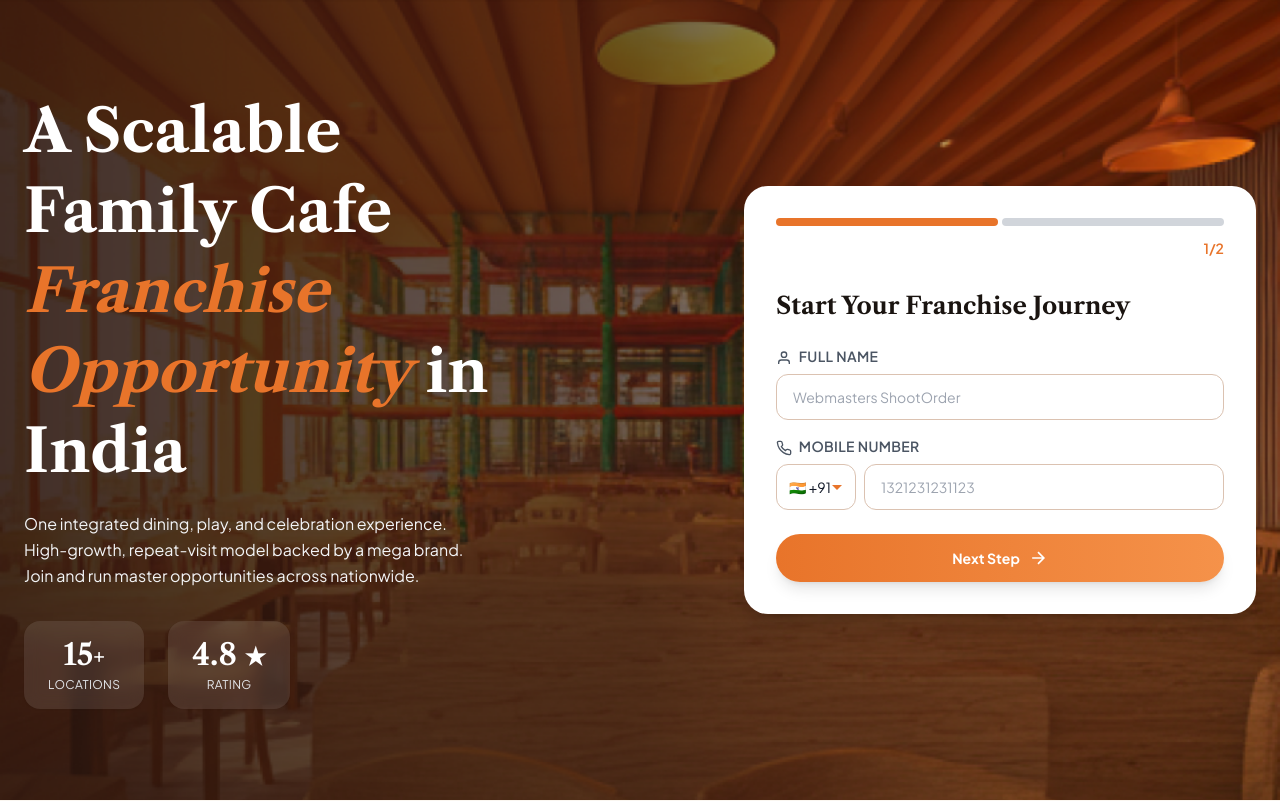
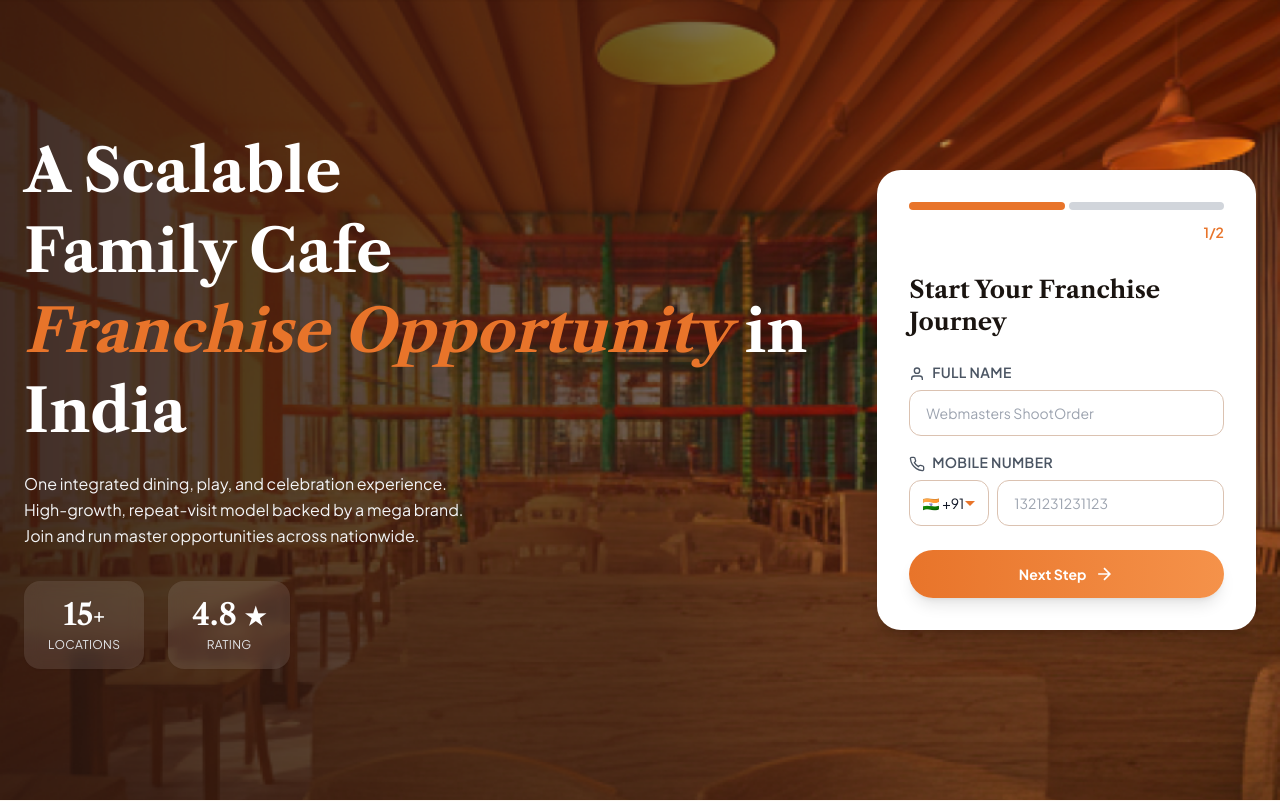
Before and after one commit to techlead-shootorder/Chootobheem, a PHP site: page / in a window 1280 px wide. Shown: the part 72-873 px from the top of the page. Run offline with PHP 8.4, Linux system fonts and the light colour scheme; some libraries are stand-ins or nearby versions.

Commit message:
Increase left section width in hero
Changed grid from 2 equal columns to 3 columns with left section spanning 2 columns for more headline and stats visibility.

```diff
--- a/index.php
+++ b/index.php
@@ -156,10 +156,10 @@ $nav_links = ["Experience", "Menu", "Membership", "Birthdays", "Locations", "Fra
   <section class="relative bg-brand-cream min-h-screen flex items-center overflow-hidden">
     <div class="absolute inset-0 bg-cover bg-center bg-no-repeat" style="background-image: url('images/Hero Section.png');"></div>
     <!-- <div class="absolute inset-0 bg-brand-dark/65"></div> -->
-    <div class="relative max-w-7xl mx-auto px-6 py-16 grid grid-cols-1 lg:grid-cols-2 gap-12 items-center">
+    <div class="relative max-w-7xl mx-auto px-6 py-16 grid grid-cols-1 lg:grid-cols-3 gap-12 items-center">
 
       <!-- Left: Headline + Stats -->
-      <div class="space-y-8 text-white">
+      <div class="space-y-8 text-white lg:col-span-2">
         <div>
 
           <h1 class="font-heading text-4xl md:text-5xl lg:text-6xl font-bold text-white !leading-[80px]">
```
